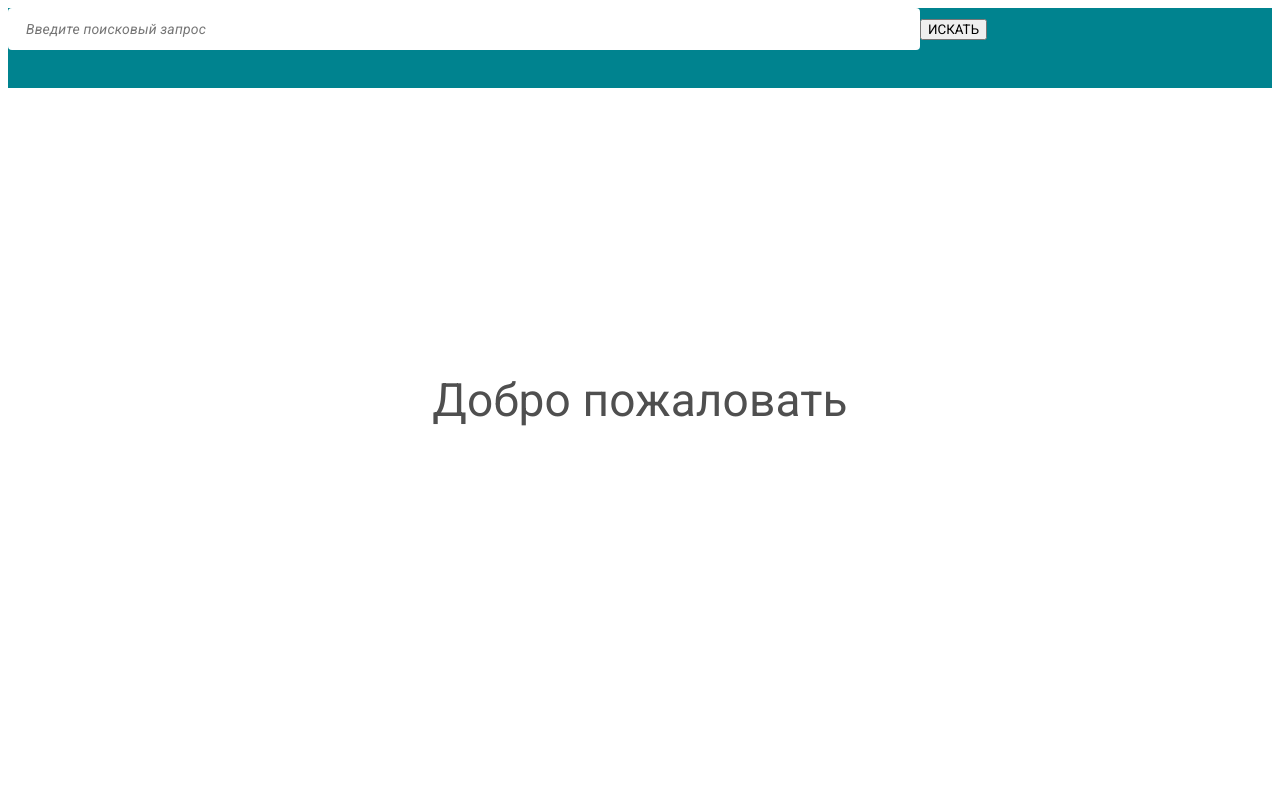
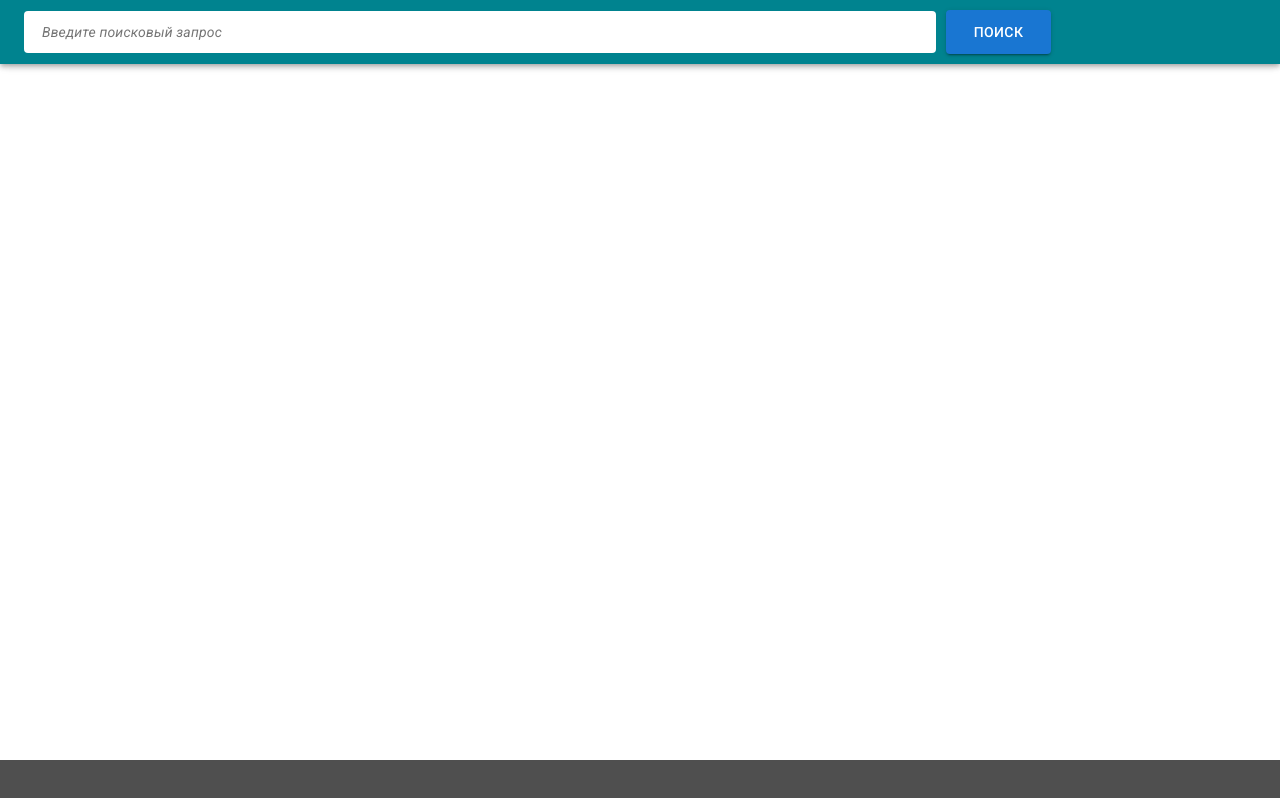
Before and after one commit to Ciratoku/github-search, a React (Vite) app: page / in a window 1280 px wide. Built offline with nearby package versions, Linux system fonts and the light colour scheme.

Commit message:
using mui

```diff
--- a/src/App.tsx
+++ b/src/App.tsx
@@ -1,11 +1,20 @@
 import SearchHeader from "./components/SearchHeader/SearchHeader";
-import "./App.css";
+import { BottomNavigation } from "@mui/material";
 
 function App() {
   return (
     <>
       <SearchHeader />
-      <div className="welcome">Добро пожаловать</div>
+      <BottomNavigation
+        sx={{
+          width: "100%",
+          height: "5%",
+          bgcolor: "#4F4F4F",
+          position: "absolute",
+          bottom: 0,
+          left: 0,
+        }}
+      ></BottomNavigation>
     </>
   );
 }
--- a/src/components/SearchHeader/SearchHeader.tsx
+++ b/src/components/SearchHeader/SearchHeader.tsx
@@ -1,14 +1,19 @@
+import { AppBar, Toolbar, Button } from "@mui/material";
 import "./SearchHeader.scss";
 
 function SearchHeader() {
   return (
-    <header className="search-header">
-      <input
-        className="search-bar"
-        placeholder="Введите поисковый запрос"
-      ></input>
-      <button>ИСКАТЬ</button>
-    </header>
+    <AppBar sx={{ bgcolor: "#00838F" }}>
+      <Toolbar>
+        <input
+          className="search-bar"
+          placeholder="Введите поисковый запрос"
+        ></input>
+        <Button className="search-btn" variant="contained" sx={{ left: 10 }}>
+          Поиск
+        </Button>
+      </Toolbar>
+    </AppBar>
   );
 }
 
```
